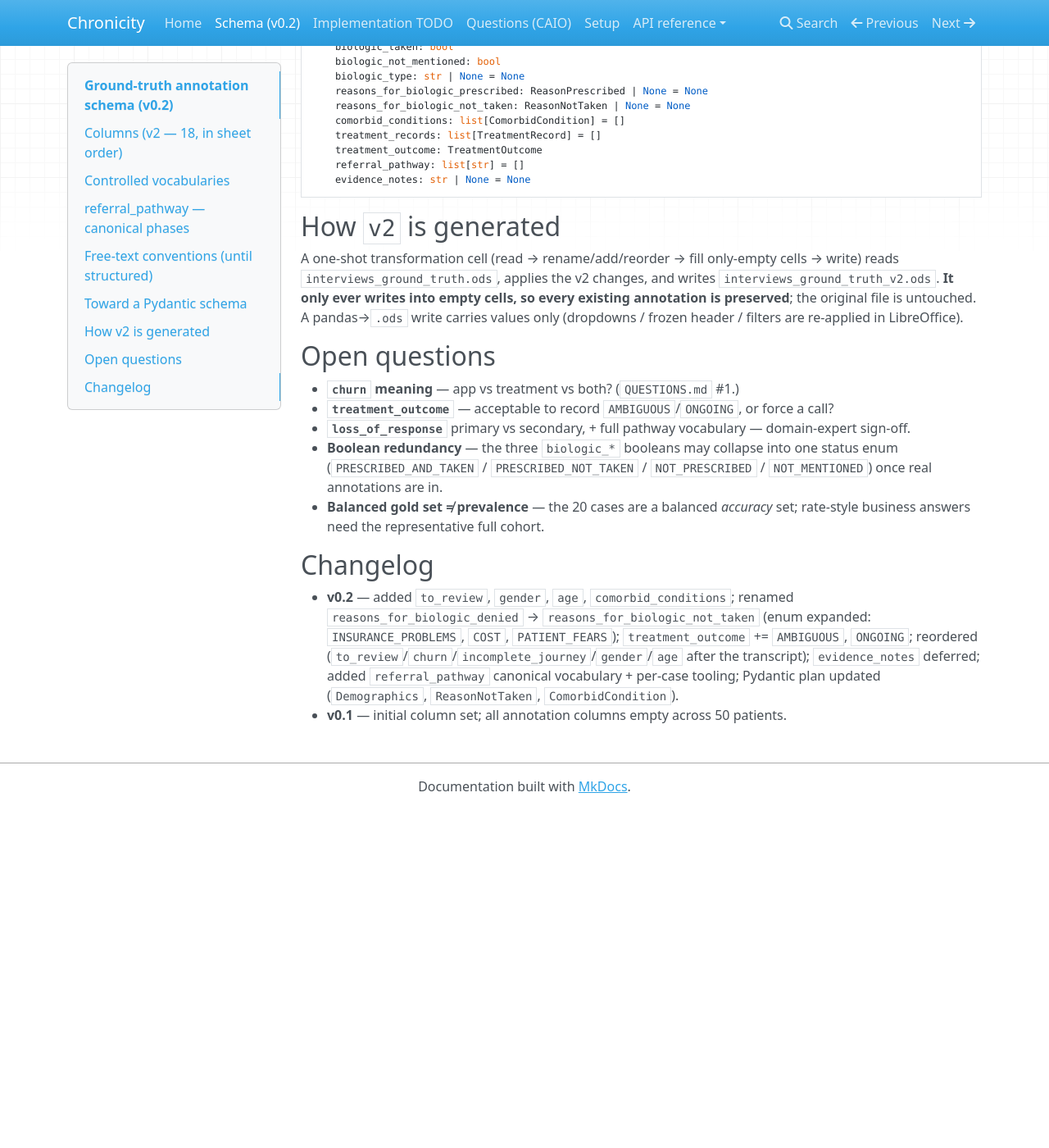
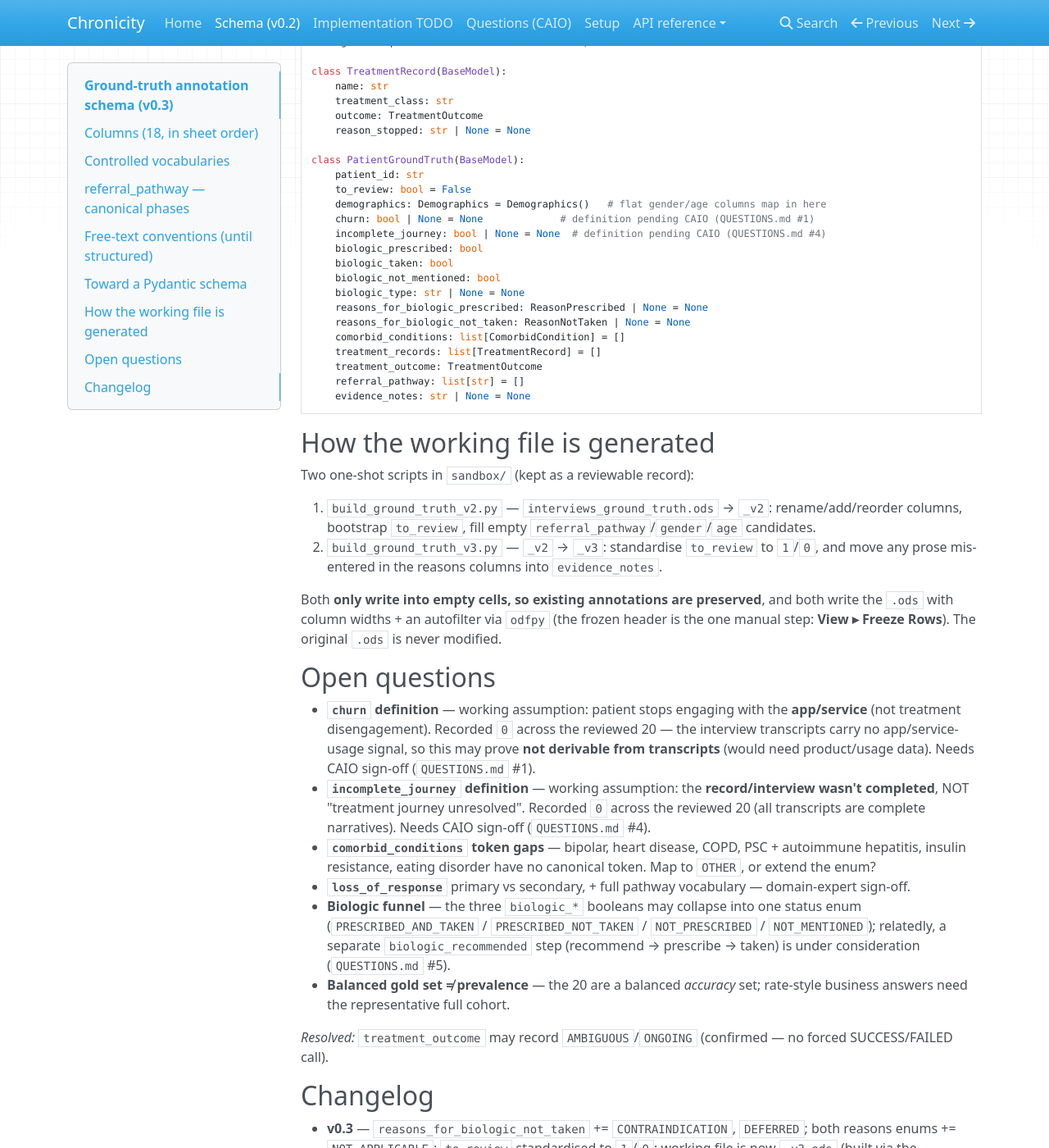
Before and after one commit to carecodeconnect/crohnicity, an MkDocs documentation site: the page built from docs/SCHEMA.md, in a window 1280 px wide and 1400 px high, scrolled down 4379 px. Shown: the whole window at 82% size. Built offline with MkDocs 1.6.1, drawn with Linux system fonts in a browser that asks for light colours; nearby versions of some CDN libraries; before the commit the page ends 5366 px from its top, so only the background shows below that; some of the changed text lies outside the part shown.

````diff
--- a/docs/SCHEMA.md
+++ b/docs/SCHEMA.md
@@ -1,4 +1,4 @@
-# Ground-truth annotation schema (v0.2)
+# Ground-truth annotation schema (v0.3)
 
 Columns in the ground-truth spreadsheet that stakeholders fill in to create the **gold set**
 of labels for evaluating the extraction pipeline.
@@ -8,38 +8,39 @@
 > spreadsheet dropdowns. Open business questions live in `docs/QUESTIONS.md`; the pathway
 > vocabulary needs domain-expert sign-off (`docs/TODO.md`).
 
-- **Working file:** `data/in/interviews_ground_truth_v2.ods` (generated from the annotated
-  `interviews_ground_truth.ods` — see "How v2 is generated").
-- **Rows:** 50 patients (`P001`–`P050`).
+- **Working file:** `data/in/interviews_ground_truth_v3.ods`, built from the annotated
+  `interviews_ground_truth.ods` → `_v2` → `_v3` by `sandbox/build_ground_truth_v*.py` (see "How
+  the working file is generated").
+- **Rows:** 50 patients (`P001`–`P050`); 20 reviewed so far (`to_review == 1`).
 - **Source columns** (`patient_id`, `interview_transcript`) come from `interviews.json` — **do not edit**.
-- **Note:** in `.ods`, booleans persist as `1.0`/`0.0` (LibreOffice), blanks as empty.
+- **Note:** booleans persist in the `.ods` as `1`/`0` (incl. `to_review`, now standardised), blanks as empty.
 
-## Columns (v2 — 18, in sheet order)
+## Columns (18, in sheet order)
 
 | # | Column | Type | Allowed values | Notes |
 |---|--------|------|----------------|-------|
 | 1 | `patient_id` | `str` | — | Primary key. **Read-only.** |
 | 2 | `interview_transcript` | `str` | — | Full interview text. **Read-only.** |
-| 3 | `to_review` | `bool` | `TRUE`/`FALSE` | **NEW.** `TRUE` = case is in the annotation scope; filter on this. |
-| 4 | `churn` | `bool` | `TRUE`/`FALSE` | Disengagement — **meaning unresolved** (app vs treatment), see `QUESTIONS.md`. |
-| 5 | `incomplete_journey` | `bool` | `TRUE`/`FALSE` | Treatment journey unresolved in the transcript. |
-| 6 | `gender` | `str` | free text | **NEW.** Self-reported (`female`/`male` as stated) → `Demographics`. |
-| 7 | `age` | `int` | — | **NEW.** Self-reported → `Demographics`. |
-| 8 | `biologic_prescribed` | `bool` | `TRUE`/`FALSE` | Was a biologic prescribed/recommended at any point? |
-| 9 | `biologic_taken` | `bool` | `TRUE`/`FALSE` | Did the patient actually start/take one? (Prescribed ≠ taken.) |
-| 10 | `biologic_not_mentioned` | `bool` | `TRUE`/`FALSE` | `TRUE` when biologics never come up at all. |
+| 3 | `to_review` | `bool` (1/0) | `1`/`0` | `1` = case is in the annotation scope; filter on this. Single source of truth for the validation/holdout split (`src/splits.py`). |
+| 4 | `churn` | `bool` (1/0) | `1`/`0` | **Definition unresolved** — working assumption: patient stops engaging with the app/service. See Open questions / `QUESTIONS.md` #1. |
+| 5 | `incomplete_journey` | `bool` (1/0) | `1`/`0` | **Definition unresolved** — working assumption: the record/interview was not completed. NOT "treatment journey unresolved". See Open questions / `QUESTIONS.md` #4. |
+| 6 | `gender` | `str` | free text | Self-reported (`female`/`male` as stated) → `Demographics`. |
+| 7 | `age` | `int` | — | Self-reported → `Demographics`. |
+| 8 | `biologic_prescribed` | `bool` (1/0) | `1`/`0` | Was a biologic prescribed/recommended at any point? (recommend vs prescribe — `QUESTIONS.md` #5.) |
+| 9 | `biologic_taken` | `bool` (1/0) | `1`/`0` | Did the patient actually start/take one? (Prescribed ≠ taken.) |
+| 10 | `biologic_not_mentioned` | `bool` (1/0) | `1`/`0` | `1` when biologics never come up at all. |
 | 11 | `biologic_type` | `str` | free text | Named biologic(s), e.g. `Humira`, `infliximab`. |
 | 12 | `reasons_for_biologic_prescribed` | `enum` | see vocab | Why a biologic *was* the chosen path. |
-| 13 | `reasons_for_biologic_not_taken` | `enum` | see vocab | **RENAMED** from `reasons_for_biologic_denied`; enum expanded. Why a prescribed biologic wasn't taken / wasn't reached. |
-| 14 | `comorbid_conditions` | `list[enum]` | see vocab | **NEW.** Independent coexisting diagnoses (not Crohn's sequelae). Comma-separated. |
+| 13 | `reasons_for_biologic_not_taken` | `enum` | see vocab | Renamed from `reasons_for_biologic_denied`. Why a prescribed biologic wasn't taken / wasn't reached. |
+| 14 | `comorbid_conditions` | `list[enum]` | see vocab | Independent coexisting diagnoses (not Crohn's sequelae). Comma-separated. |
 | 15 | `treatment_records` | `list[TreatmentRecord]` (free text) | see convention | All treatments, in order. |
-| 16 | `treatment_outcome` | `enum` | see vocab | Overall patient-level outcome; `AMBIGUOUS`/`ONGOING` added for circular journeys. |
+| 16 | `treatment_outcome` | `enum` | see vocab | Overall patient-level outcome; `AMBIGUOUS`/`ONGOING` allowed (confirmed). |
 | 17 | `referral_pathway` | `list[str]` (free text) | see convention | Canonical-event journey chain. |
-| 18 | `evidence_notes` | `str` | free text | **DEFERRED** — kept as a column, not populated yet (citing per-field sources is costly). |
+| 18 | `evidence_notes` | `str` | free text | **DEFERRED** — kept as a column, not yet populated; also the destination for any prose mis-entered into other fields. |
 
 ## Controlled vocabularies
 
-- **Booleans** (`to_review`, `churn`, `incomplete_journey`, `biologic_prescribed`, `biologic_taken`, `biologic_not_mentioned`): `TRUE`, `FALSE`
+- **Booleans** (`to_review`, `churn`, `incomplete_journey`, `biologic_prescribed`, `biologic_taken`, `biologic_not_mentioned`): `1` / `0` (stored numeric in the `.ods`).
 - **`reasons_for_biologic_prescribed`**: `DOCTOR_CHOICE`, `PATIENT_FEARS`, `COST`, `ACCESS`, `NOT_APPLICABLE`, `OTHER`
 - **`reasons_for_biologic_not_taken`**: `NOT_MENTIONED`, `EXPLICIT_DENIAL`, `INSURANCE_PROBLEMS`, `COST`, `PATIENT_FEARS`, `CONTRAINDICATION`, `DEFERRED`, `JOURNEY_CUT_OFF`, `UNKNOWN`, `NOT_APPLICABLE`, `OTHER`
   - *`CONTRAINDICATION` = medically can't be given (e.g. COPD risk); `DEFERRED` = appropriate but postponed (awaiting surgery recovery / timing).*
@@ -49,6 +50,7 @@
   - *(`AMBIGUOUS` = stated but mixed/contradictory; `ONGOING` = unresolved/still escalating; `UNKNOWN` = not stated.)*
 - **`comorbid_conditions`** (seeded from P001–P050; extend as found): `TYPE_2_DIABETES`, `HYPERTENSION`, `HYPERLIPIDEMIA`, `ANXIETY_DISORDER`, `DEPRESSION`, `PCOS`, `ENDOMETRIOSIS`, `MIGRAINE`, `HYPOTHYROIDISM`, `FIBROMYALGIA`, `ASTHMA`, `RHEUMATOID_ARTHRITIS`, `ADHD`, `SLEEP_APNEA`, `OTHER`
   - *Excludes Crohn's-driven sequelae (psoriasis, osteoporosis, anemia, short-bowel, enteropathic arthritis) — those are treatment/disease effects, not independent risk factors.*
+  - *Several real diagnoses have no clean token yet (bipolar, heart disease, COPD, PSC/autoimmune hepatitis, insulin resistance, eating disorder) — see Open questions.*
 
 ## `referral_pathway` — canonical phases
 
@@ -147,8 +149,8 @@
     patient_id: str
     to_review: bool = False
     demographics: Demographics = Demographics()   # flat gender/age columns map in here
-    churn: bool
-    incomplete_journey: bool
+    churn: bool | None = None             # definition pending CAIO (QUESTIONS.md #1)
+    incomplete_journey: bool | None = None  # definition pending CAIO (QUESTIONS.md #4)
     biologic_prescribed: bool
     biologic_taken: bool
     biologic_not_mentioned: bool
@@ -162,27 +164,50 @@
     evidence_notes: str | None = None
 ```
 
-## How `v2` is generated
+## How the working file is generated
 
-A one-shot transformation cell (read → rename/add/reorder → fill only-empty cells → write)
-reads `interviews_ground_truth.ods`, applies the v2 changes, and writes
-`interviews_ground_truth_v2.ods`. **It only ever writes into empty cells, so every existing
-annotation is preserved**; the original file is untouched. A pandas→`.ods` write carries values
-only (dropdowns / frozen header / filters are re-applied in LibreOffice).
+Two one-shot scripts in `sandbox/` (kept as a reviewable record):
+
+1. `build_ground_truth_v2.py` — `interviews_ground_truth.ods` → `_v2`: rename/add/reorder
+   columns, bootstrap `to_review`, fill empty `referral_pathway`/`gender`/`age` candidates.
+2. `build_ground_truth_v3.py` — `_v2` → `_v3`: standardise `to_review` to `1`/`0`, and move any
+   prose mis-entered in the reasons columns into `evidence_notes`.
+
+Both **only write into empty cells, so existing annotations are preserved**, and both write the
+`.ods` with column widths + an autofilter via `odfpy` (the frozen header is the one manual step:
+**View ▸ Freeze Rows**). The original `.ods` is never modified.
 
 ## Open questions
 
-- **`churn` meaning** — app vs treatment vs both? (`QUESTIONS.md` #1.)
-- **`treatment_outcome`** — acceptable to record `AMBIGUOUS`/`ONGOING`, or force a call?
+- **`churn` definition** — working assumption: patient stops engaging with the **app/service**
+  (not treatment disengagement). Recorded `0` across the reviewed 20 — the interview transcripts
+  carry no app/service-usage signal, so this may prove **not derivable from transcripts** (would
+  need product/usage data). Needs CAIO sign-off (`QUESTIONS.md` #1).
+- **`incomplete_journey` definition** — working assumption: the **record/interview wasn't
+  completed**, NOT "treatment journey unresolved". Recorded `0` across the reviewed 20 (all
+  transcripts are complete narratives). Needs CAIO sign-off (`QUESTIONS.md` #4).
+- **`comorbid_conditions` token gaps** — bipolar, heart disease, COPD, PSC + autoimmune
+  hepatitis, insulin resistance, eating disorder have no canonical token. Map to `OTHER`, or
+  extend the enum?
 - **`loss_of_response`** primary vs secondary, + full pathway vocabulary — domain-expert sign-off.
-- **Boolean redundancy** — the three `biologic_*` booleans may collapse into one status enum
-  (`PRESCRIBED_AND_TAKEN` / `PRESCRIBED_NOT_TAKEN` / `NOT_PRESCRIBED` / `NOT_MENTIONED`) once real
-  annotations are in.
-- **Balanced gold set ≠ prevalence** — the 20 cases are a balanced *accuracy* set; rate-style
-  business answers need the representative full cohort.
+- **Biologic funnel** — the three `biologic_*` booleans may collapse into one status enum
+  (`PRESCRIBED_AND_TAKEN` / `PRESCRIBED_NOT_TAKEN` / `NOT_PRESCRIBED` / `NOT_MENTIONED`); relatedly,
+  a separate `biologic_recommended` step (recommend → prescribe → taken) is under consideration
+  (`QUESTIONS.md` #5).
+- **Balanced gold set ≠ prevalence** — the 20 are a balanced *accuracy* set; rate-style business
+  answers need the representative full cohort.
+
+*Resolved:* `treatment_outcome` may record `AMBIGUOUS`/`ONGOING` (confirmed — no forced
+SUCCESS/FAILED call).
 
 ## Changelog
 
+- **v0.3** — `reasons_for_biologic_not_taken` += `CONTRAINDICATION`, `DEFERRED`; both reasons enums
+  += `NOT_APPLICABLE`; `to_review` standardised to `1`/`0`; working file is now `_v3.ods` (built
+  via the `sandbox/` scripts; prose moved from reasons → `evidence_notes`); `treatment_outcome`
+  `AMBIGUOUS`/`ONGOING` confirmed acceptable; `churn`/`incomplete_journey` definitions narrowed
+  (app-disengagement / record-incomplete) and recorded `0` across the reviewed 20 pending CAIO;
+  20/50 cases reviewed.
 - **v0.2** — added `to_review`, `gender`, `age`, `comorbid_conditions`; renamed
   `reasons_for_biologic_denied` → `reasons_for_biologic_not_taken` (enum expanded:
   `INSURANCE_PROBLEMS`, `COST`, `PATIENT_FEARS`); `treatment_outcome` += `AMBIGUOUS`, `ONGOING`;
````
Also changed, not shown: CLAUDE.md (+2 -1 lines), docs/SETUP.md (+4 -2 lines), 4 other files.
